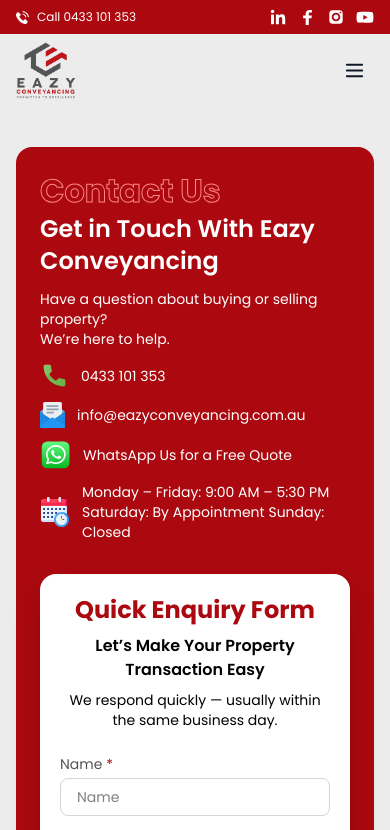
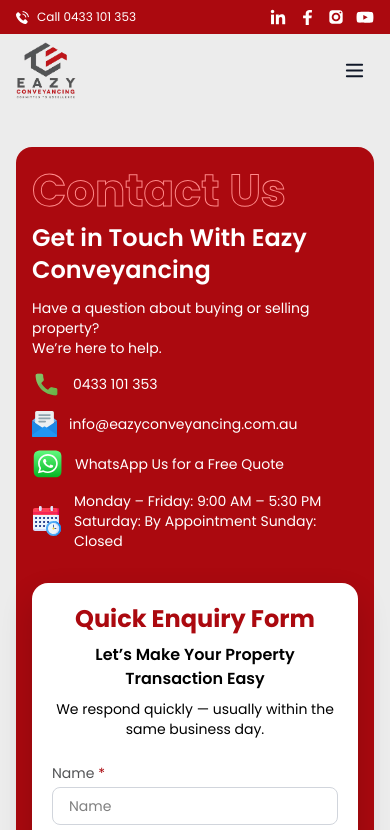
Before and after one commit to techbase2brand/easy-conveyancing, a Next.js app: page /contact-us in a window 390 px wide. Shown: the top 830 px of the page. Built offline with nearby package versions, Linux system fonts and the light colour scheme.

Commit message:
fix contact why us section issue

```diff
--- a/app/component/ContactBanner.tsx
+++ b/app/component/ContactBanner.tsx
@@ -183,10 +183,10 @@
 
   return (
     <div className='px-4 sm:px-6 lg:px-8 pt-10 md:pt-14 lg:pt-12 pb-5 md:pb-10'>
-      <div className='bg-primary relative rounded-2xl max-w-[1320px] w-full mx-auto p-6 sm:p-8 md:p-10 lg:p-12 text-white'>
+      <div className='bg-primary relative rounded-2xl max-w-[1320px] w-full mx-auto p-4 sm:p-6 md:p-10 lg:p-12 text-white'>
         <div className='grid grid-cols-1 gap-5 md:gap-10 md:grid-cols-2'>
           <div className='contact-left'>
-            {title && <h1 className='text-[32px] sm:text-[32px] md:text-[40px] lg:text-[95px] font-bold stroke-text mb-0 leading-tight border-b-2 border-[#AB090F] inline-block'>{title}</h1>}
+            {title && <h1 className='text-[45px] sm:text-[45px] md:text-[40px] lg:text-[95px] font-bold stroke-text mb-0 leading-tight border-b-2 border-[#AB090F] inline-block'>{title}</h1>}
             {subtitle && <h2 className='text-2xl md:text-4xl font-semibold text-white pb-3'>{subtitle}</h2>}
             {description && <p className='text-white text-sm sm:text-base md:text-base lg:text-base'>{description}</p>}
             {description1 && <p className='text-white text-sm sm:text-base md:text-base lg:text-base'>{description1}</p>}
```
